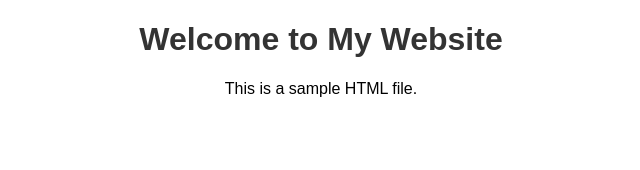
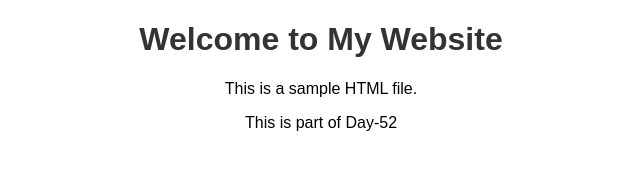
Before and after one commit to Saikat55/AWS-Devops, a plain HTML site: page index.html in a window 1280 px wide. Shown: the whole page, without its empty margins (319-959 px from the left). Drawn offline with Linux system fonts and the light colour scheme.

Commit message:
Adding few files into repo

```diff
--- a/index.html
+++ b/index.html
@@ -16,5 +16,6 @@
 <body>
   <h1>Welcome to My Website</h1>
   <p>This is a sample HTML file.</p>
+  <p>This is part of Day-52 </p>
 </body>
 </html>
```
Also changed, not shown: 3 other files.
